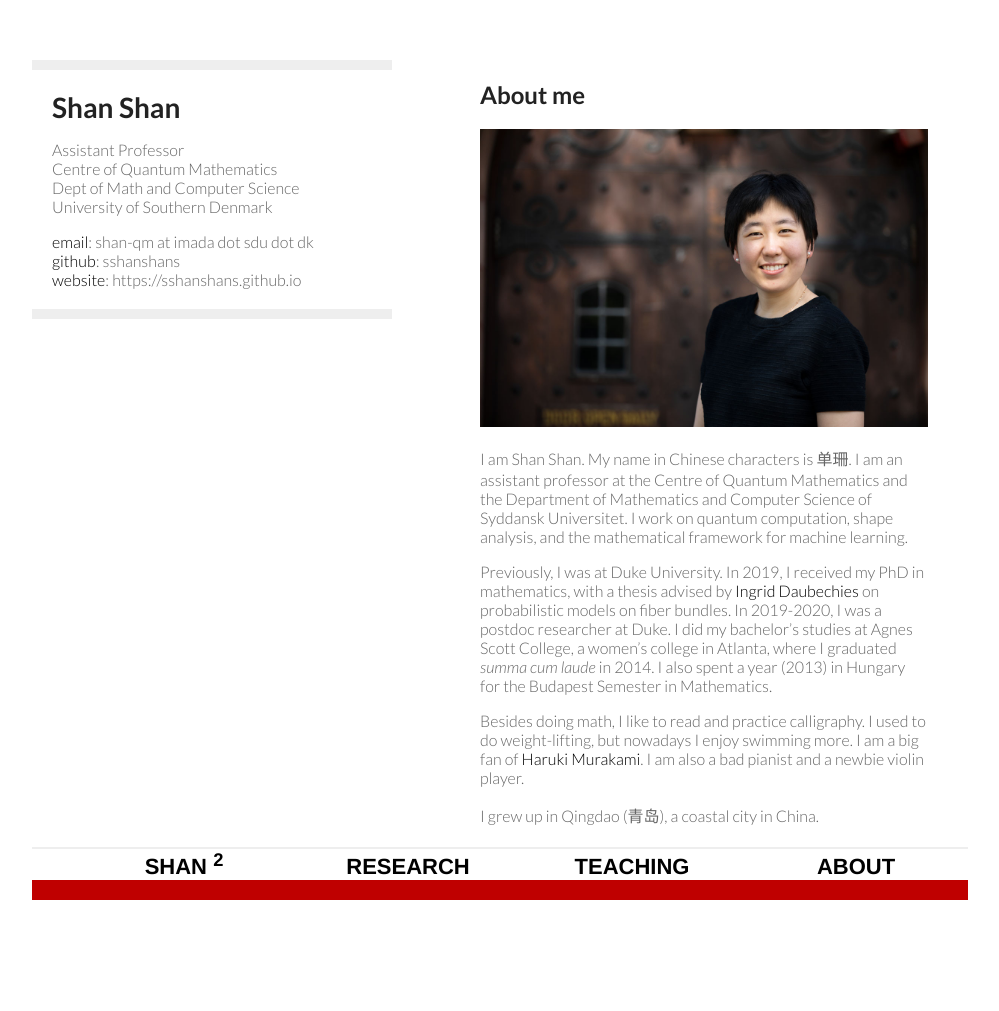
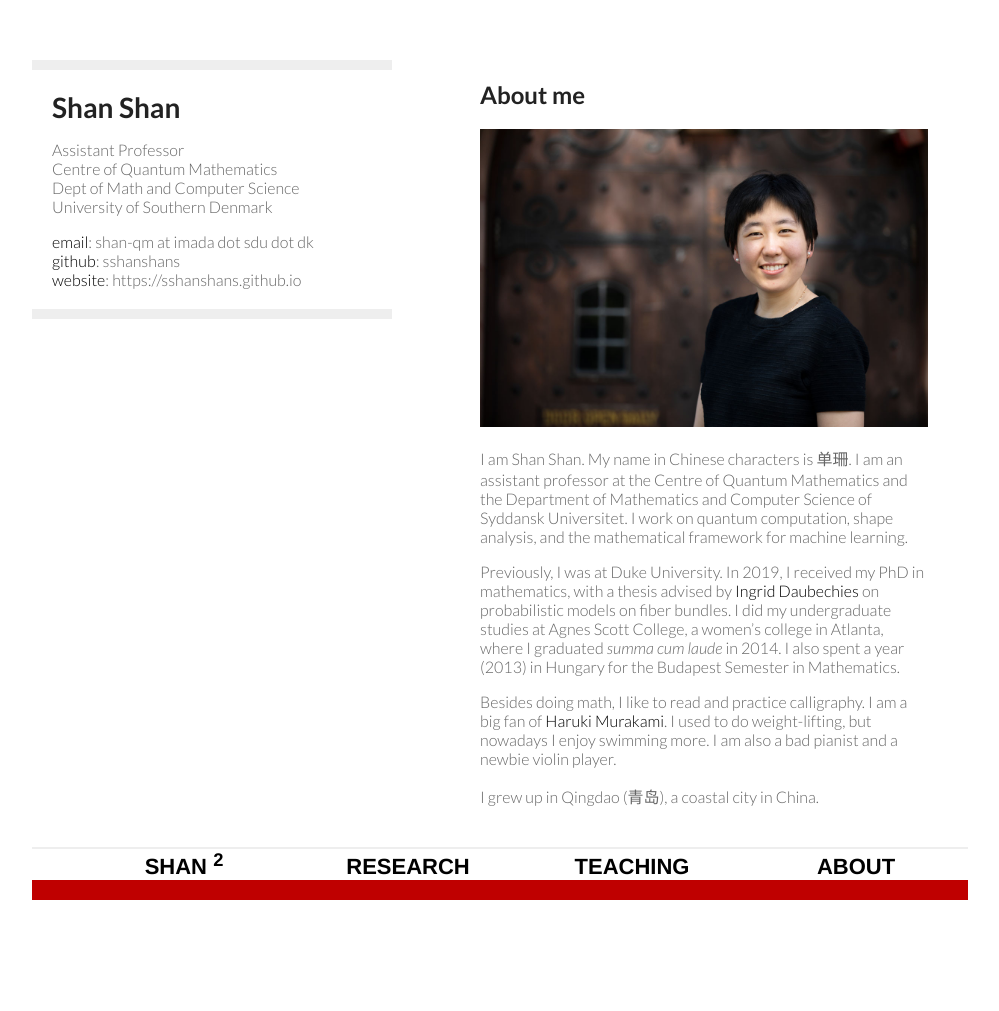
Before and after one commit to sshanshans/sshanshans.github.io, a Jekyll site: the page built from AboutMe/aboutme.md, in a window 1280 px wide. Shown: the whole page, without its empty margins (160-1159 px from the left). Built offline with Jekyll 4.4.1, drawn with Linux system fonts in a browser that asks for light colours.

Commit message:
Update aboutme.md

```diff
--- a/AboutMe/aboutme.md
+++ b/AboutMe/aboutme.md
@@ -9,9 +9,10 @@
 
 I am Shan Shan. My name in Chinese characters is 单珊. I am an assistant professor at the Centre of Quantum Mathematics and the Department of Mathematics and Computer Science of Syddansk Universitet. I work on quantum computation, shape analysis, and the mathematical framework for machine learning.
 
-Previously, I was at Duke University. In 2019, I received my PhD in mathematics, with a thesis advised by [Ingrid Daubechies](/images/SSID.png) on probabilistic models on fiber bundles. In 2019-2020, I was a postdoc researcher at Duke. I did my bachelor's studies at Agnes Scott College, a women's college in Atlanta, where I graduated *summa cum laude* in 2014.  I also spent a year (2013) in Hungary for the Budapest Semester in Mathematics.
+Previously, I was at Duke University. In 2019, I received my PhD in mathematics, with a thesis advised by [Ingrid Daubechies](/images/SSID.png) on probabilistic models on fiber bundles.
+I did my undergraduate studies at Agnes Scott College, a women's college in Atlanta, where I graduated *summa cum laude* in 2014.  I also spent a year (2013) in Hungary for the Budapest Semester in Mathematics.
 
-Besides doing math, I like to read and practice calligraphy. I used to do weight-lifting, but nowadays I enjoy swimming more. I am a big fan of [Haruki Murakami](http://www.harukimurakami.com). I am also a bad pianist and a newbie violin player.
+Besides doing math, I like to read and practice calligraphy. I am a big fan of [Haruki Murakami](http://www.harukimurakami.com). I used to do weight-lifting, but nowadays I enjoy swimming more. I am also a bad pianist and a newbie violin player.
 
 I grew up in Qingdao (青岛), a coastal city in China.
 
```
